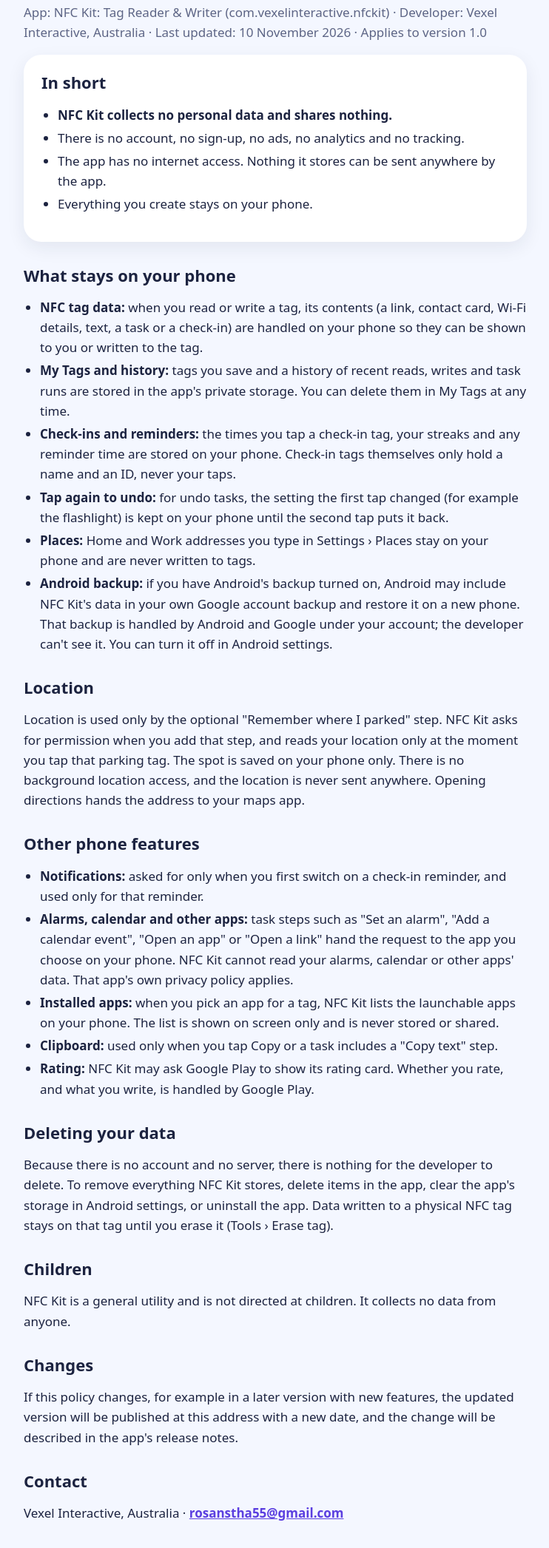
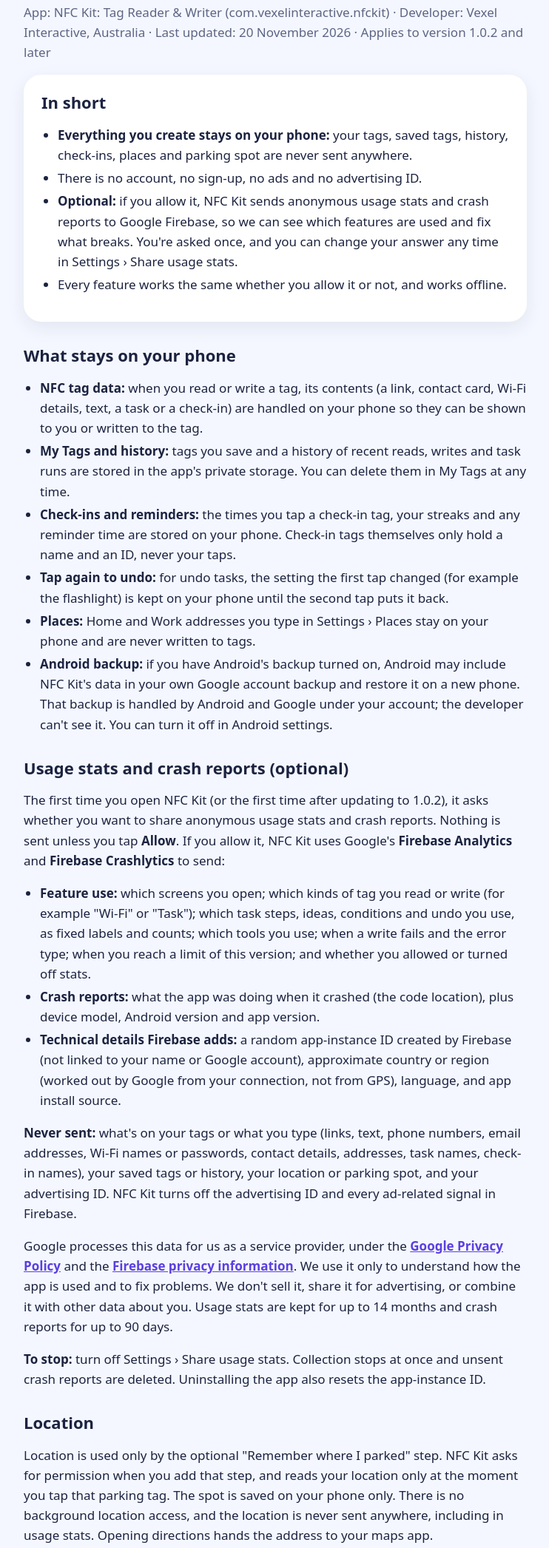
Before and after one commit to roshanstha55/roshanstha55.github.io, a plain HTML site: page nfckit/privacy.html in a window 1280 px wide. Shown: the part 95-2188 px from the top of the page at 74% size, without its empty margins (268-1010 px from the left). Drawn offline with Linux system fonts and the light colour scheme.

Commit message:
NFC Kit privacy and terms for 1.0.2: optional anonymous usage stats and crash reports (Firebase)
Co-Authored-By: Claude Opus 5.5 <noreply@anthropic.com>

```diff
--- a/nfckit/privacy.html
+++ b/nfckit/privacy.html
@@ -4,33 +4,33 @@
 <meta charset="utf-8">
 <meta name="viewport" content="width=device-width, initial-scale=1">
 <title>NFC Kit – Privacy Policy</title>
-<meta name="description" content="NFC Kit collects no personal data and shares nothing: no account, no ads, no analytics, no internet access. Tags, check-ins and parking spots stay on your phone.">
+<meta name="description" content="NFC Kit privacy policy: your tags, check-ins and parking spot stay on your phone. No ads, no account. Anonymous usage stats and crash reports only if you allow them.">
 <link rel="canonical" href="https://roshanstha55.github.io/nfckit/privacy.html">
 <link rel="icon" href="icon-192.png">
 <link rel="stylesheet" href="style.css">
 <meta property="og:type" content="website">
 <meta property="og:site_name" content="NFC Kit">
 <meta property="og:title" content="NFC Kit – Privacy Policy">
-<meta property="og:description" content="NFC Kit collects no personal data and shares nothing: no account, no ads, no analytics, no internet access. Tags, check-ins and parking spots stay on your phone.">
+<meta property="og:description" content="NFC Kit privacy policy: your tags, check-ins and parking spot stay on your phone. No ads, no account. Anonymous usage stats and crash reports only if you allow them.">
 <meta property="og:url" content="https://roshanstha55.github.io/nfckit/privacy.html">
 <meta property="og:image" content="https://roshanstha55.github.io/nfckit/icon-192.png">
 <meta name="twitter:card" content="summary">
 <meta name="twitter:title" content="NFC Kit – Privacy Policy">
-<meta name="twitter:description" content="NFC Kit collects no personal data and shares nothing: no account, no ads, no analytics, no internet access. Tags, check-ins and parking spots stay on your phone.">
+<meta name="twitter:description" content="NFC Kit privacy policy: your tags, check-ins and parking spot stay on your phone. No ads, no account. Anonymous usage stats and crash reports only if you allow them.">
 <meta name="twitter:image" content="https://roshanstha55.github.io/nfckit/icon-192.png">
 </head>
 <body>
 <main>
   <h1>Privacy Policy</h1>
-  <p class="muted">App: NFC Kit: Tag Reader &amp; Writer (com.vexelinteractive.nfckit) · Developer: Vexel Interactive, Australia · Last updated: 10 November 2026 · Applies to version 1.0</p>
+  <p class="muted">App: NFC Kit: Tag Reader &amp; Writer (com.vexelinteractive.nfckit) · Developer: Vexel Interactive, Australia · Last updated: 20 November 2026 · Applies to version 1.0.2 and later</p>
 
   <div class="card">
   <h2 style="margin-top:4px">In short</h2>
   <ul>
-    <li><strong>NFC Kit collects no personal data and shares nothing.</strong></li>
-    <li>There is no account, no sign-up, no ads, no analytics and no tracking.</li>
-    <li>The app has no internet access. Nothing it stores can be sent anywhere by the app.</li>
-    <li>Everything you create stays on your phone.</li>
+    <li><strong>Everything you create stays on your phone:</strong> your tags, saved tags, history, check-ins, places and parking spot are never sent anywhere.</li>
+    <li>There is no account, no sign-up, no ads and no advertising ID.</li>
+    <li><strong>Optional:</strong> if you allow it, NFC Kit sends anonymous usage stats and crash reports to Google Firebase, so we can see which features are used and fix what breaks. You're asked once, and you can change your answer any time in Settings › Share usage stats.</li>
+    <li>Every feature works the same whether you allow it or not, and works offline.</li>
   </ul>
   </div>
 
@@ -44,8 +44,19 @@
     <li><strong>Android backup:</strong> if you have Android's backup turned on, Android may include NFC Kit's data in your own Google account backup and restore it on a new phone. That backup is handled by Android and Google under your account; the developer can't see it. You can turn it off in Android settings.</li>
   </ul>
 
+  <h2>Usage stats and crash reports (optional)</h2>
+  <p>The first time you open NFC Kit (or the first time after updating to 1.0.2), it asks whether you want to share anonymous usage stats and crash reports. Nothing is sent unless you tap <strong>Allow</strong>. If you allow it, NFC Kit uses Google's <strong>Firebase Analytics</strong> and <strong>Firebase Crashlytics</strong> to send:</p>
+  <ul>
+    <li><strong>Feature use:</strong> which screens you open; which kinds of tag you read or write (for example "Wi-Fi" or "Task"); which task steps, ideas, conditions and undo you use, as fixed labels and counts; which tools you use; when a write fails and the error type; when you reach a limit of this version; and whether you allowed or turned off stats.</li>
+    <li><strong>Crash reports:</strong> what the app was doing when it crashed (the code location), plus device model, Android version and app version.</li>
+    <li><strong>Technical details Firebase adds:</strong> a random app-instance ID created by Firebase (not linked to your name or Google account), approximate country or region (worked out by Google from your connection, not from GPS), language, and app install source.</li>
+  </ul>
+  <p><strong>Never sent:</strong> what's on your tags or what you type (links, text, phone numbers, email addresses, Wi-Fi names or passwords, contact details, addresses, task names, check-in names), your saved tags or history, your location or parking spot, and your advertising ID. NFC Kit turns off the advertising ID and every ad-related signal in Firebase.</p>
+  <p>Google processes this data for us as a service provider, under the <a href="https://policies.google.com/privacy">Google Privacy Policy</a> and the <a href="https://firebase.google.com/support/privacy">Firebase privacy information</a>. We use it only to understand how the app is used and to fix problems. We don't sell it, share it for advertising, or combine it with other data about you. Usage stats are kept for up to 14 months and crash reports for up to 90 days.</p>
+  <p><strong>To stop:</strong> turn off Settings › Share usage stats. Collection stops at once and unsent crash reports are deleted. Uninstalling the app also resets the app-instance ID.</p>
+
   <h2>Location</h2>
-  <p>Location is used only by the optional "Remember where I parked" step. NFC Kit asks for permission when you add that step, and reads your location only at the moment you tap that parking tag. The spot is saved on your phone only. There is no background location access, and the location is never sent anywhere. Opening directions hands the address to your maps app.</p>
+  <p>Location is used only by the optional "Remember where I parked" step. NFC Kit asks for permission when you add that step, and reads your location only at the moment you tap that parking tag. The spot is saved on your phone only. There is no background location access, and the location is never sent anywhere, including in usage stats. Opening directions hands the address to your maps app.</p>
 
   <h2>Other phone features</h2>
   <ul>
@@ -57,10 +68,11 @@
   </ul>
 
   <h2>Deleting your data</h2>
-  <p>Because there is no account and no server, there is nothing for the developer to delete. To remove everything NFC Kit stores, delete items in the app, clear the app's storage in Android settings, or uninstall the app. Data written to a physical NFC tag stays on that tag until you erase it (Tools › Erase tag).</p>
+  <p>There is no account and no NFC Kit server: everything you create is stored only on your phone. To remove it, delete items in the app, clear the app's storage in Android settings, or uninstall the app. Data written to a physical NFC tag stays on that tag until you erase it (Tools › Erase tag).</p>
+  <p>Usage stats and crash reports aren't linked to your name or account, so we can't look them up by person. Turning off Settings › Share usage stats stops collection; if you'd like us to try to delete stats already sent, email us and we'll explain what Firebase lets us remove.</p>
 
   <h2>Children</h2>
-  <p>NFC Kit is a general utility and is not directed at children. It collects no data from anyone.</p>
+  <p>NFC Kit is a general utility and is not directed at children. It doesn't knowingly collect personal data from anyone, and usage stats are only sent if the person using the phone allows it.</p>
 
   <h2>Changes</h2>
   <p>If this policy changes, for example in a later version with new features, the updated version will be published at this address with a new date, and the change will be described in the app's release notes.</p>
```
Also changed, not shown: nfckit/index.html (+1 -1 lines), nfckit/terms.html (+2 -2 lines).
